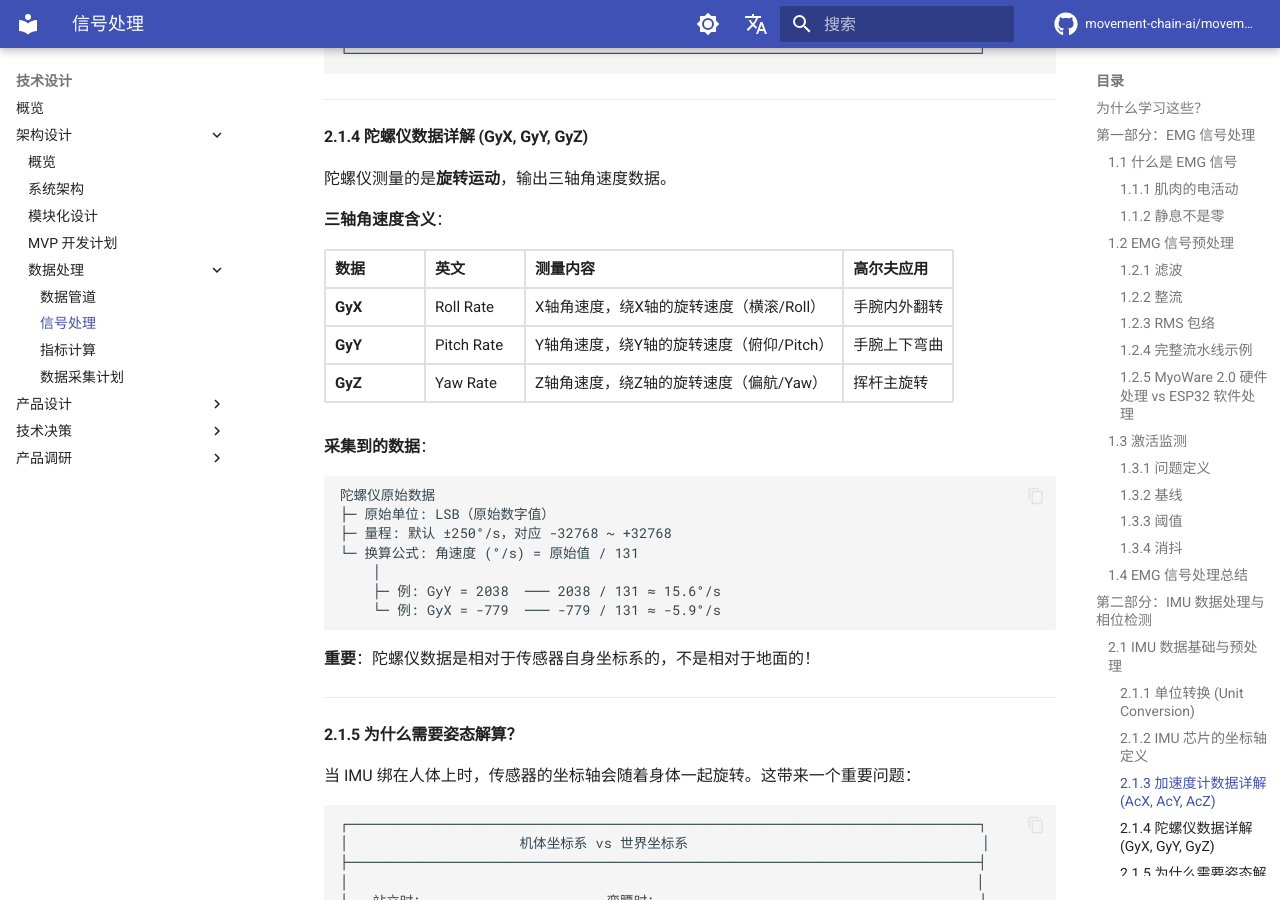
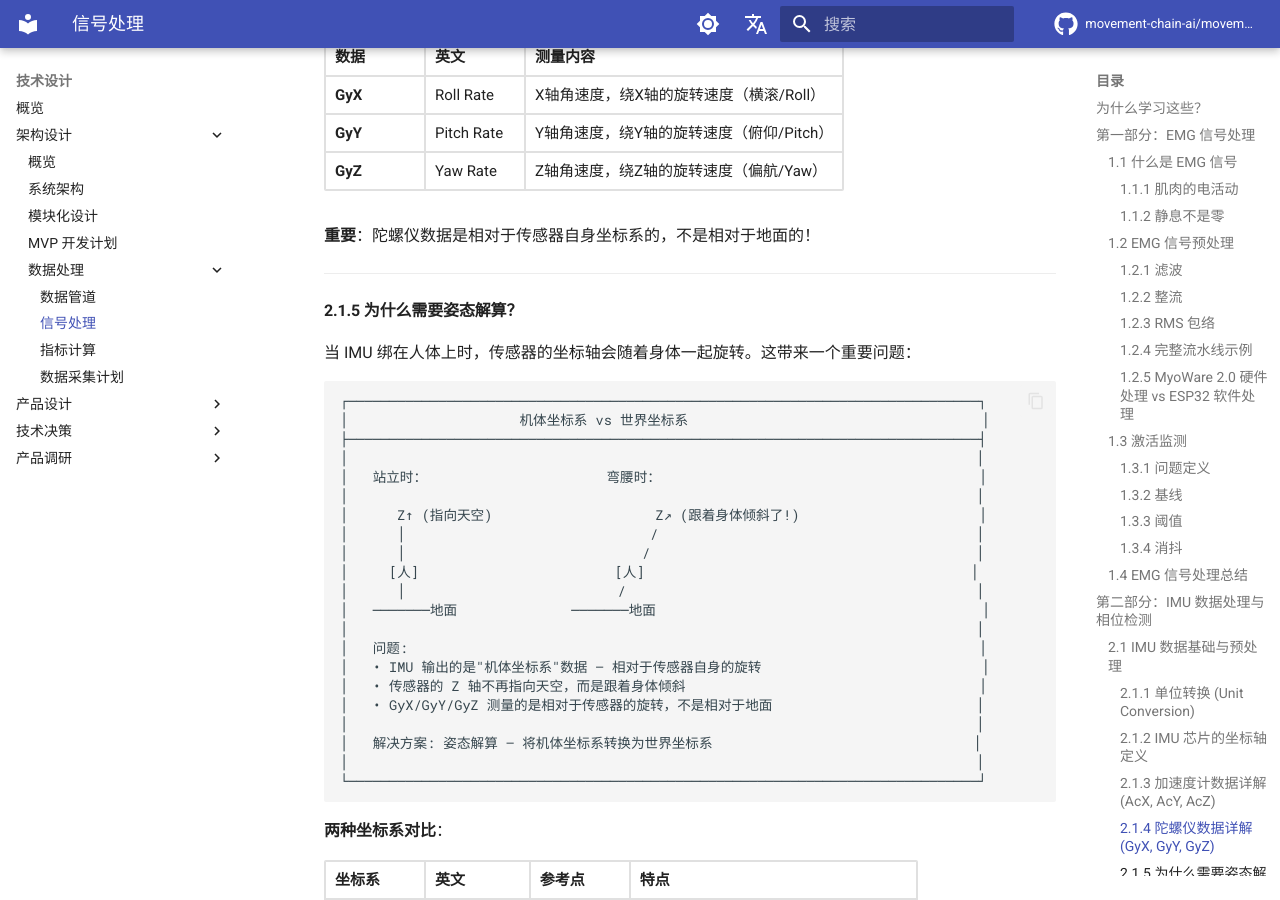
Before and after one commit to movement-chain-ai/movement-chain-docs, an MkDocs documentation site: the page built from docs/zh/design/architecture/data-processing/signal-processing.md, in a window 1280 px wide and 900 px high, scrolled down 23561 px. Built offline with MkDocs 1.6.1 and Material for MkDocs 9.7.7, drawn with Linux system fonts in a browser that asks for light colours; comment, search, counter and statistics services are not loaded; the version menu is left out; some of the changed text lies outside the part shown.

Commit message:
删除重复的单位转换内容
2.1.3 和 2.1.4 中的"采集到的数据"部分与 2.1.1 单位转换重复，已删除

Co-Authored-By: Claude Opus 4.5 <noreply@anthropic.com>

````diff
--- a/docs/zh/design/architecture/data-processing/signal-processing.md
+++ b/docs/zh/design/architecture/data-processing/signal-processing.md
@@ -1070,18 +1070,6 @@ gyro_dps = raw_gyro / 131.0     # LSB → °/s (degrees per second)
 └─ g 是重力加速度单位，表示地球表面的标准重力加速度 ─── 1g ≈ 9.8 m/s²
 ```
 
-**采集到的数据**：
-
-```text
-IMU 输出的原始数据
-├─ 原始单位: LSB（最小有效位，原始数字值）
-├─ 量程: 默认 ±2g，对应 -16384 ~ +16384
-└─ 换算公式: 加速度 (g) = 原始值 / 16384
-    │
-    ├─ 例: AcZ = 16584 ─── 16584 / 16384 ≈ 1.01g（接近重力加速度）
-    └─ 例: AcX = 128   ─── 128 / 16384 ≈ 0.008g
-```
-
 **关键概念：比力 (Specific Force)**
 
 IMU 加速度计测量的是**比力 (Specific Force)**，或者理解为：传感器感受到的"支撑力"。
@@ -1155,23 +1143,12 @@ IMU 加速度计测量的是**比力 (Specific Force)**，或者理解为：传
 
 **三轴角速度含义**：
 
-| 数据 | 英文 | 测量内容 | 高尔夫应用 |
-|------|------|----------|-----------|
-| **GyX** | Roll Rate | X轴角速度，绕X轴的旋转速度（横滚/Roll） | 手腕内外翻转 |
-| **GyY** | Pitch Rate | Y轴角速度，绕Y轴的旋转速度（俯仰/Pitch） | 手腕上下弯曲 |
-| **GyZ** | Yaw Rate | Z轴角速度，绕Z轴的旋转速度（偏航/Yaw） | 挥杆主旋转 |
-
-**采集到的数据**：
-
-```text
-陀螺仪原始数据
-├─ 原始单位: LSB（原始数字值）
-├─ 量程: 默认 ±250°/s，对应 -32768 ~ +32768
-└─ 换算公式: 角速度 (°/s) = 原始值 / 131
-    │
-    ├─ 例: GyY = 2038  ─── 2038 / 131 ≈ 15.6°/s
-    └─ 例: GyX = -779  ─── -779 / 131 ≈ -5.9°/s
-```
+| 数据 | 英文 | 测量内容 |
+|------|------|----------|
+| **GyX** | Roll Rate | X轴角速度，绕X轴的旋转速度（横滚/Roll） |
+| **GyY** | Pitch Rate | Y轴角速度，绕Y轴的旋转速度（俯仰/Pitch） |
+| **GyZ** | Yaw Rate | Z轴角速度，绕Z轴的旋转速度（偏航/Yaw） |
+
 
 **重要**：陀螺仪数据是相对于传感器自身坐标系的，不是相对于地面的！
 
````
